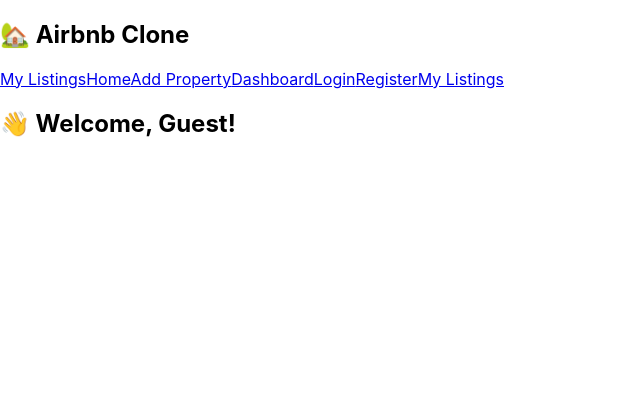
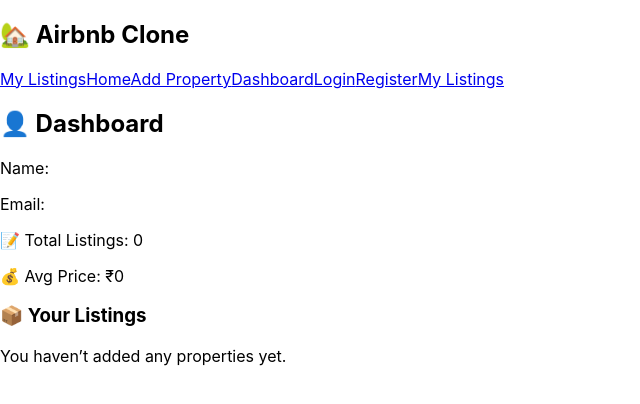
Before and after one commit to GUNDESANDEEP/airbnb-clone, a React (Create React App) app: page /dashboard in a window 1280 px wide. Shown: the top 404 px of the page, without its empty margins (0-640 px from the left). Built offline with nearby package versions, Linux system fonts and the light colour scheme; the HTML template or start-up script is replaced by a standard one.

Commit message:
Part 5: User Dashboard & Summary completed

```diff
--- a/src/pages/Dashboard.js
+++ b/src/pages/Dashboard.js
@@ -1,9 +1,46 @@
+import React, { useEffect, useState } from "react";
+
 export default function Dashboard() {
   const user = JSON.parse(localStorage.getItem("user"));
+  const [listings, setListings] = useState([]);
+
+  useEffect(() => {
+    const all = JSON.parse(localStorage.getItem("properties")) || [];
+    const myListings = all.filter((prop) => prop.owner === user?.email);
+    setListings(myListings);
+  }, [user?.email]);
+
+  const total = listings.length;
+  const avgPrice =
+    total > 0
+      ? (
+          listings.reduce((sum, prop) => sum + parseInt(prop.price), 0) / total
+        ).toFixed(2)
+      : 0;
 
   return (
-    <div className="text-center mt-10">
-      <h2 className="text-2xl font-bold">👋 Welcome, {user?.name || "Guest"}!</h2>
+    <div className="p-6 max-w-2xl mx-auto">
+      <h2 className="text-3xl font-bold mb-6">👤 Dashboard</h2>
+
+      <div className="bg-white shadow-md p-4 rounded mb-6">
+        <p className="text-lg font-semibold">Name: {user?.name}</p>
+        <p className="text-lg font-semibold">Email: {user?.email}</p>
+        <p className="text-lg">📝 Total Listings: {total}</p>
+        <p className="text-lg">💰 Avg Price: ₹{avgPrice}</p>
+      </div>
+
+      <h3 className="text-xl font-bold mb-2">📦 Your Listings</h3>
+      {listings.length === 0 ? (
+        <p>You haven’t added any properties yet.</p>
+      ) : (
+        listings.map((prop, index) => (
+          <div key={index} className="border rounded p-3 mb-3">
+            <h4 className="font-semibold">{prop.title}</h4>
+            <p>📍 {prop.location}</p>
+            <p>💸 ₹{prop.price}</p>
+          </div>
+        ))
+      )}
     </div>
   );
 }
```
